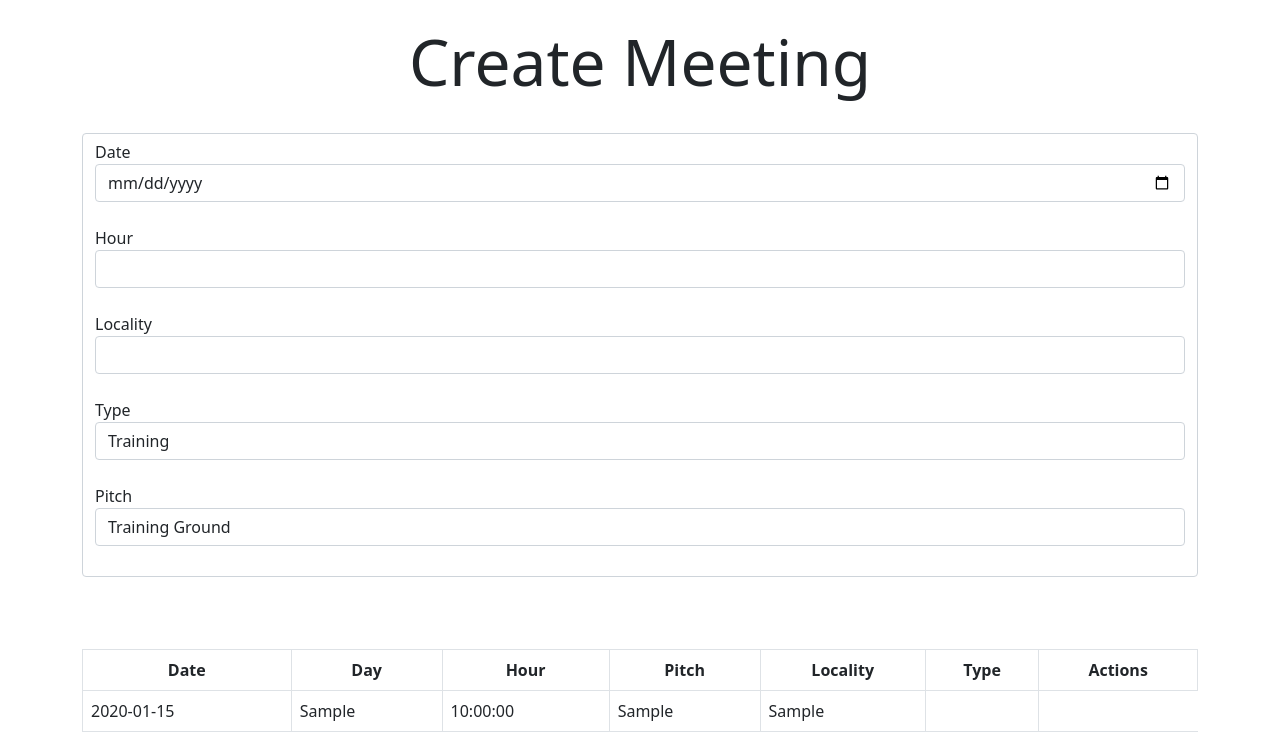
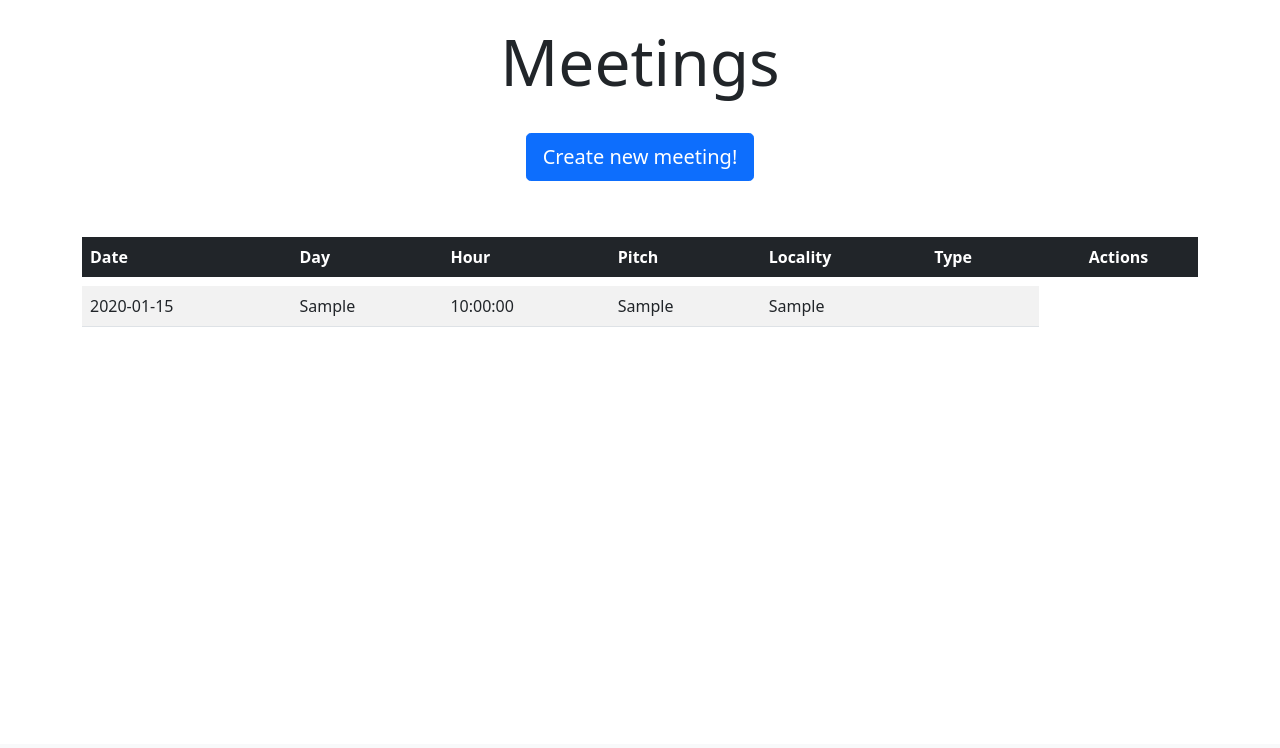
Before and after one commit to adrianbuskiewicz/Team-web-app-Flask-Project, a Flask app: template team/templates/creator/meetings.html in a window 1280 px wide. Shown: the part 56-804 px from the top of the page. After the commit the page ends 383 px from the top, so only its background shows below. Run offline with Flask 2, Linux system fonts and the light colour scheme; the template is opened without the code that fills it: values that come from a table or form of the project are taken from there, others are empty; tables that the repository leaves empty hold one stand-in row (values such as "Sample post"); form fields are guessed from the names that the template uses.

Commit message:
Update meetings.html
Changed some formatting and added new collapsing form feature

```diff
--- a/team/templates/creator/meetings.html
+++ b/team/templates/creator/meetings.html
@@ -1,17 +1,26 @@
 {% extends 'base.html' %}
 
 {% block title %}
-Create Meeting
+Meetings creator
 {% endblock %}
 
 {% block banner %}
-Create Meeting
+Meetings
 {% endblock %}
 
 {% block content %}
 <div class="container">
+    <div class="text-center">
+        <button class="btn btn-lg btn-block btn-primary" type="button"
+                data-bs-toggle="collapse" data-bs-target="#collapseMeetingCreator"
+                aria-expanded="false" aria-controls="collapseMeetingCreator">
+        Create new meeting!
+        </button>
+    </div>
+    <br/>
+    <div class="collapse" id="collapseMeetingCreator">
         <form method="POST" class="form-control">
-        {{ create_meeting_form.hidden_tag() }}
+            {{ create_meeting_form.csrf_token }}
 
             {{ create_meeting_form.date.label }}
             {{ create_meeting_form.date(class="form-control") }}
@@ -29,16 +38,15 @@ Create Meeting
             {{ create_meeting_form.pitch(class="form-control") }}
             <br/>
             <div class="text-center">
-            {{ create_meeting_form.submit(class="btn btn-lg btn-block btn-primary") }}
+                {{ create_meeting_form.submit_create(class="btn btn-lg btn-block btn-success") }}
             </div>
         </form>
     </div>
-<br/>
-<br/>
+</div>
 <br/>
 <div class="container">
-    <table class="table table-bordered">
-        <thead class="text-center">
+    <table class="table table-striped" style="border-collapse: separate; border-spacing: 0 0.5em;">
+        <thead class="table-dark">
             <tr>
                 <th scope="col">Date</th>
                 <th scope="col">Day</th>
@@ -46,7 +54,7 @@ Create Meeting
                 <th scope="col">Pitch</th>
                 <th scope="col">Locality</th>
                 <th scope="col">Type</th>
-                <th scope="col">Actions</th>
+                <th scope="col" class="text-center">Actions</th>
             </tr>
         </thead>
         <tbody>
@@ -60,13 +68,20 @@ Create Meeting
                     <td>{{ meeting.locality }}</td>
                     <td>{{ meeting.type.title() }}</td>
                     {% if current_user.user_type == 'player' %}
-                    <td>
-                        <button type="button" class="btn btn-primary" data-bs-toggle="modal" data-bs-target="#Modal-ChangeMeeting-{{ meeting.id }}">
+                    <td class="text-center">
+                        <button class="btn btn-primary"
+                                data-bs-toggle="modal"
+                                data-bs-target="#Modal-ChangeMeeting-{{ meeting.meeting_id }}">
                             Change
                         </button>
-                        <button type="button" class="btn btn-danger" data-bs-toggle="modal" data-bs-target="#Modal-DeleteMeeting-{{ meeting.id }}">
+                        <button class="btn btn-danger"
+                                data-bs-toggle="modal"
+                                data-bs-target="#Modal-DeleteMeeting-{{ meeting.meeting_id }}">
                             Delete
                         </button>
+                        <a class="btn btn-dark" href="{{ url_for('creator.update_attendance_page', meeting_id=meeting.meeting_id) }}">
+                            Attendance
+                      </a>
                     </td>
                     {% endif %}
                 </tr>
```
Lines whose indentation alone changed are shown as unchanged.
